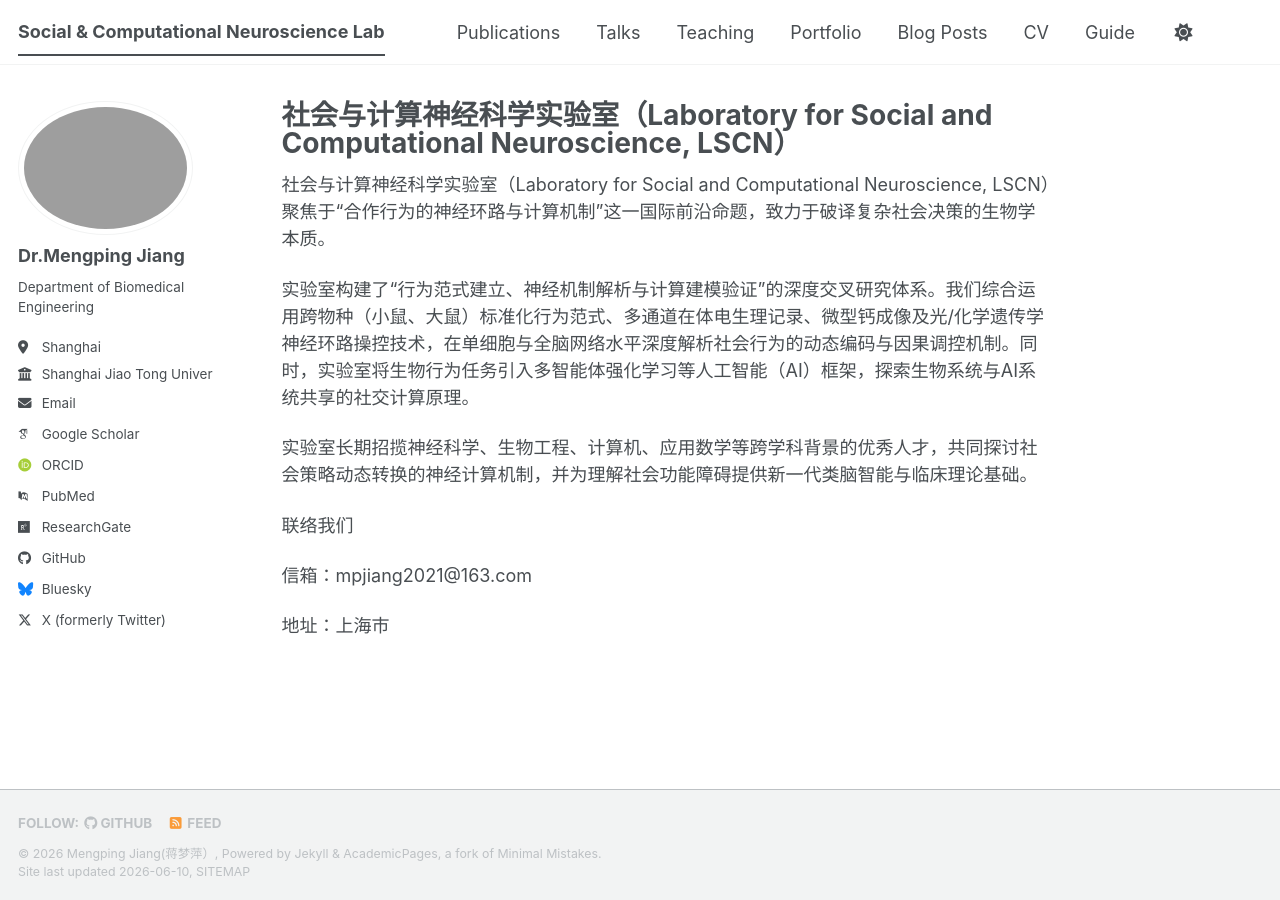
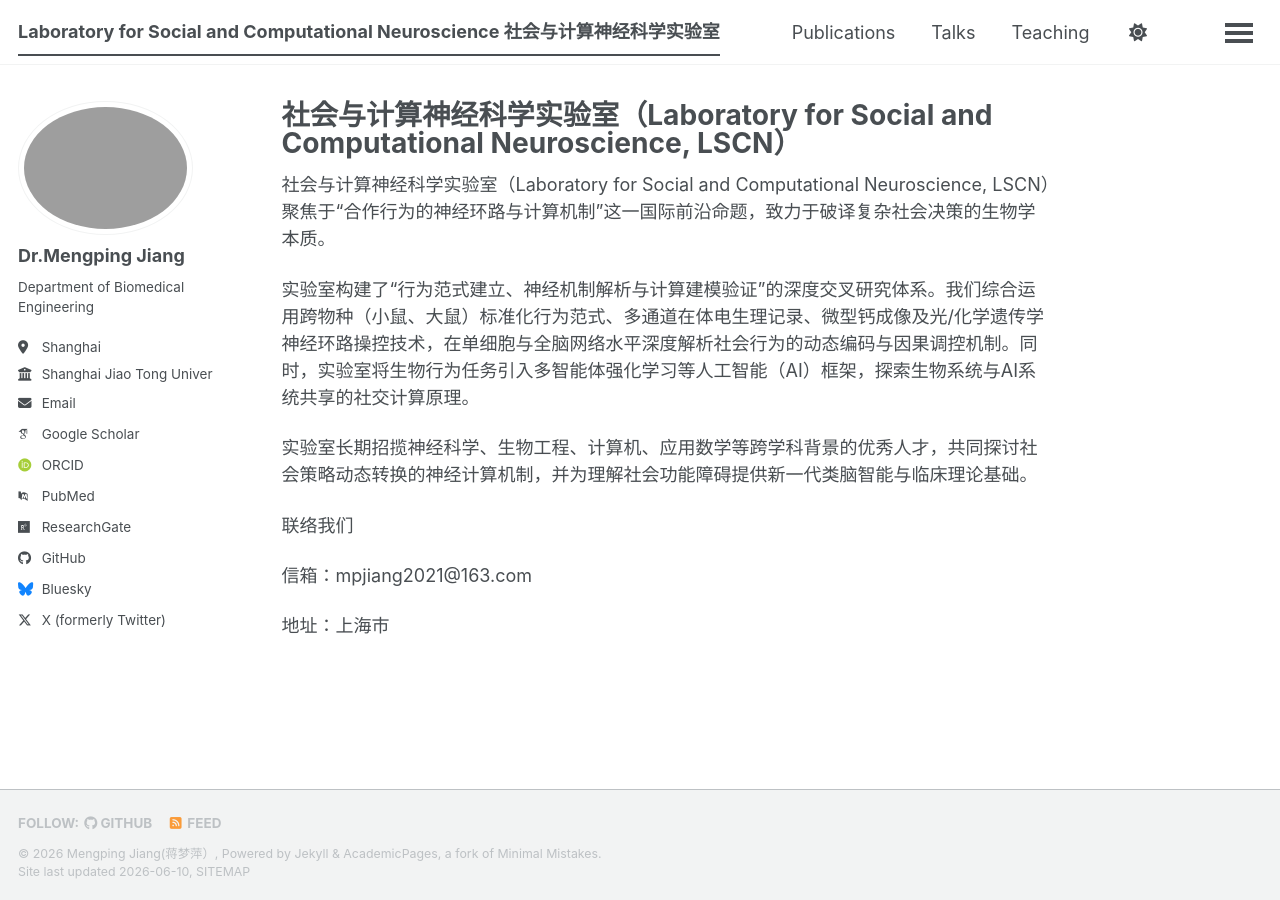
Before and after one commit to MengpingJiang/mengpingjiang.github.io, a Jekyll site: the page built from _pages/about.md, in a window 1280 px wide. Built offline with Jekyll 4.4.1, drawn with Linux system fonts in a browser that asks for light colours; some web fonts are replaced; a script bundle is joined from its source files by our own code; library files that are not in the unit come from our copies.

Commit message:
Update masthead.html

```diff
--- a/_includes/masthead.html
+++ b/_includes/masthead.html
@@ -6,7 +6,10 @@
         <button><span class="navicon"></span></button>
         <ul class="visible-links">
           <li class="masthead__menu-item masthead__menu-item--lg persist {% if page.url == '/' or page.url == '/index.html' %}selected{% endif %}">
-            <a href="{{ base_path }}/">{{ site.title }}</a>
+           <a href="{{ base_path }}/" class="lab-title">
+            <span class="lab-title-en">Laboratory for Social and Computational Neuroscience</span>
+            <span class="lab-title-cn">社会与计算神经科学实验室</span>
+           </a>
           </li>
           {% for link in site.data.navigation.main %}
             {% if link.url contains 'http' %}
```
